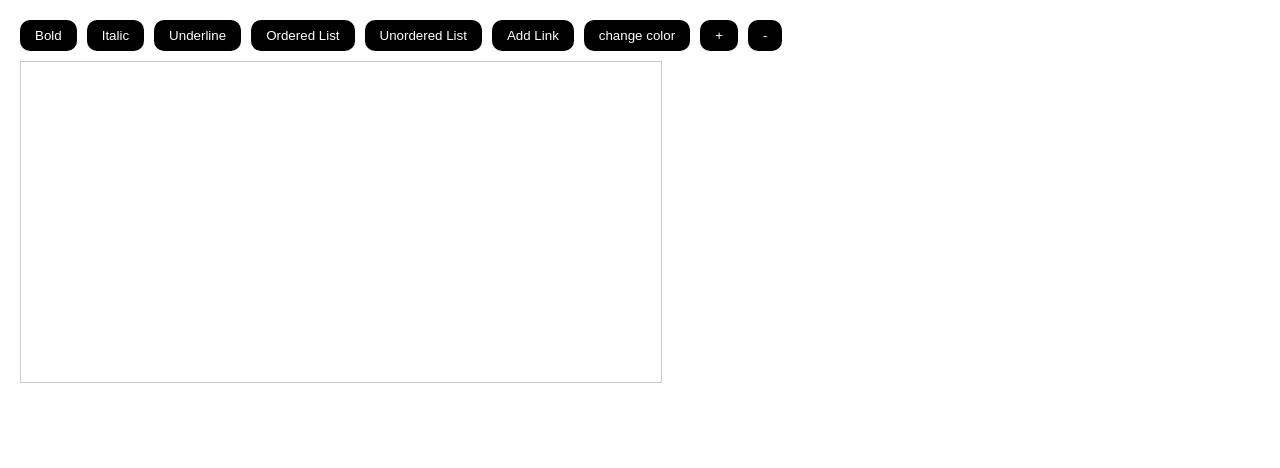
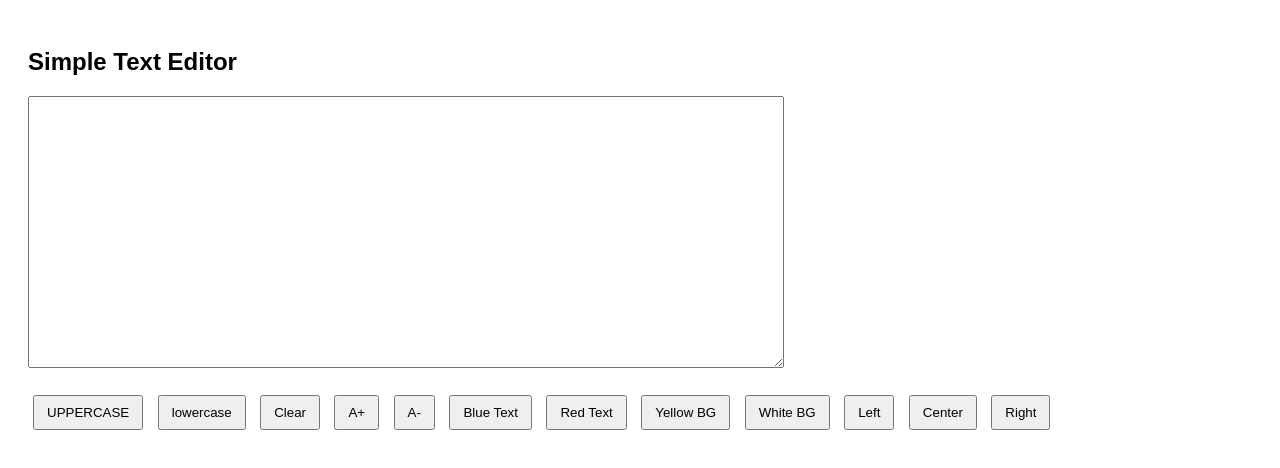
Before and after one commit to muhammadsarim11/text-editor-using-Ai, a plain HTML site: page index.html in a window 1280 px wide. Drawn offline with Linux system fonts and the light colour scheme.

Commit message:
Update index.html

```diff
--- a/index.html
+++ b/index.html
@@ -1,101 +1,107 @@
 <!DOCTYPE html>
-<html lang="en">
+<html>
 <head>
-    <meta charset="UTF-8">
-    <meta name="viewport" content="width=device-width, initial-scale=1.0">
-    <title>Simple Text Editor</title>
+<title>Student Text Editor</title>
+
 <style>
 body {
-            font-family: Arial, sans-serif;
-            margin: 0;
+    font-family: Arial;
     padding: 20px;
 }
-        .editor-toolbar {
-            display: flex;
-            gap: 10px;
-            margin-bottom: 10px;
-        }
-        .editor-content {
-            width: 50%;
-            height: 300px;
+
+textarea {
+    width: 60%;
+    height: 250px;
     padding: 10px;
-            border: 1px solid #ccc;
-            outline: none;
-            overflow-y: auto;
-            font-size: 16px;
+    font-size: 18px;
 }
 
-        button{
-            padding: 8px 15px;
-            background-color: black;
-            color: white;
-            border: none;
-            border-radius:10px;
-            outline: none;
+button {
+    padding: 8px 12px;
+    margin: 5px;
 }
 </style>
 </head>
+
 <body>
 
-    <div class="editor-toolbar">
-        <button onclick="document.execCommand('bold', false, '')">Bold</button>
-        <button onclick="document.execCommand('italic', false, '')">Italic</button>
-        <button onclick="document.execCommand('underline', false, '')">Underline</button>
-        <button onclick="document.execCommand('insertOrderedList', false, '')">Ordered List</button>
-        <button onclick="document.execCommand('insertUnorderedList', false, '')">Unordered List</button>
-        <button onclick="document.execCommand('createLink', false, prompt('Enter URL:'))">Add Link</button>
+<h2>Simple Text Editor</h2>
 
-        <button onclick="change()">change color</button>
-        <button onclick="fontI('+')">+</button>
-        <button onclick="fontd('-')">-</button>
-    </div>
+<textarea id="editor"></textarea>
 
-    <div id="editor" class="editor-content" contenteditable="true" >
+<br><br>
 
-    </div>
+<button onclick="toUpper()">UPPERCASE</button>
+<button onclick="toLower()">lowercase</button>
+<button onclick="clearText()">Clear</button>
+
+<button onclick="increase()">A+</button>
+<button onclick="decrease()">A-</button>
+
+<button onclick="textBlue()">Blue Text</button>
+<button onclick="textRed()">Red Text</button>
+
+<button onclick="bgYellow()">Yellow BG</button>
+<button onclick="bgWhite()">White BG</button>
+
+<button onclick="leftAlign()">Left</button>
+<button onclick="centerAlign()">Center</button>
+<button onclick="rightAlign()">Right</button>
 
 <script>
-        // JavaScript can be extended to add more functionality.
-         let head = document.querySelector(".editor-content")
-var color = ["blue","green","yellow"]
-var oldnumber;
-function change(){
-    var rand = (Math.random()*4).toFixed()
 
-    if(oldnumber==rand){
-        change()
+let editor = document.getElementById("editor");
+
+let size = 18;
+
+function toUpper() {
+    editor.value = editor.value.toUpperCase();
 }
 
-    else{
-
-    head.style.color = color[rand];
-    oldnumber==rand;
+function toLower() {
+    editor.value = editor.value.toLowerCase();
 }
 
-
+function clearText() {
+    editor.value = "";
 }
 
-var fontSize = 30;
-function fontI(op){
-if(op=="+"){
-    head.style.fontSize=(fontSize+5)+'px'
-    fontSize+=5;
-}
-else{
-    head.style.fontSize -=fontSize
-}
+function increase() {
+    size = size + 2;
+    editor.style.fontSize = size + "px";
 }
 
- function fontd(op){
-    if(op=='-'){
-        head.style.fontSize=(fontSize-5)+'px'
-        fontSize-=5;
+function decrease() {
+    size = size - 2;
+    editor.style.fontSize = size + "px";
 }
 
-    else{
-    head.style.fontSize +=fontSize
+function textBlue() {
+    editor.style.color = "blue";
+}
 
+function textRed() {
+    editor.style.color = "red";
 }
+
+function bgYellow() {
+    editor.style.backgroundColor = "yellow";
+}
+
+function bgWhite() {
+    editor.style.backgroundColor = "white";
+}
+
+function leftAlign() {
+    editor.style.textAlign = "left";
+}
+
+function centerAlign() {
+    editor.style.textAlign = "center";
+}
+
+function rightAlign() {
+    editor.style.textAlign = "right";
 }
 
 </script>
```
Lines whose indentation alone changed are shown as unchanged.
